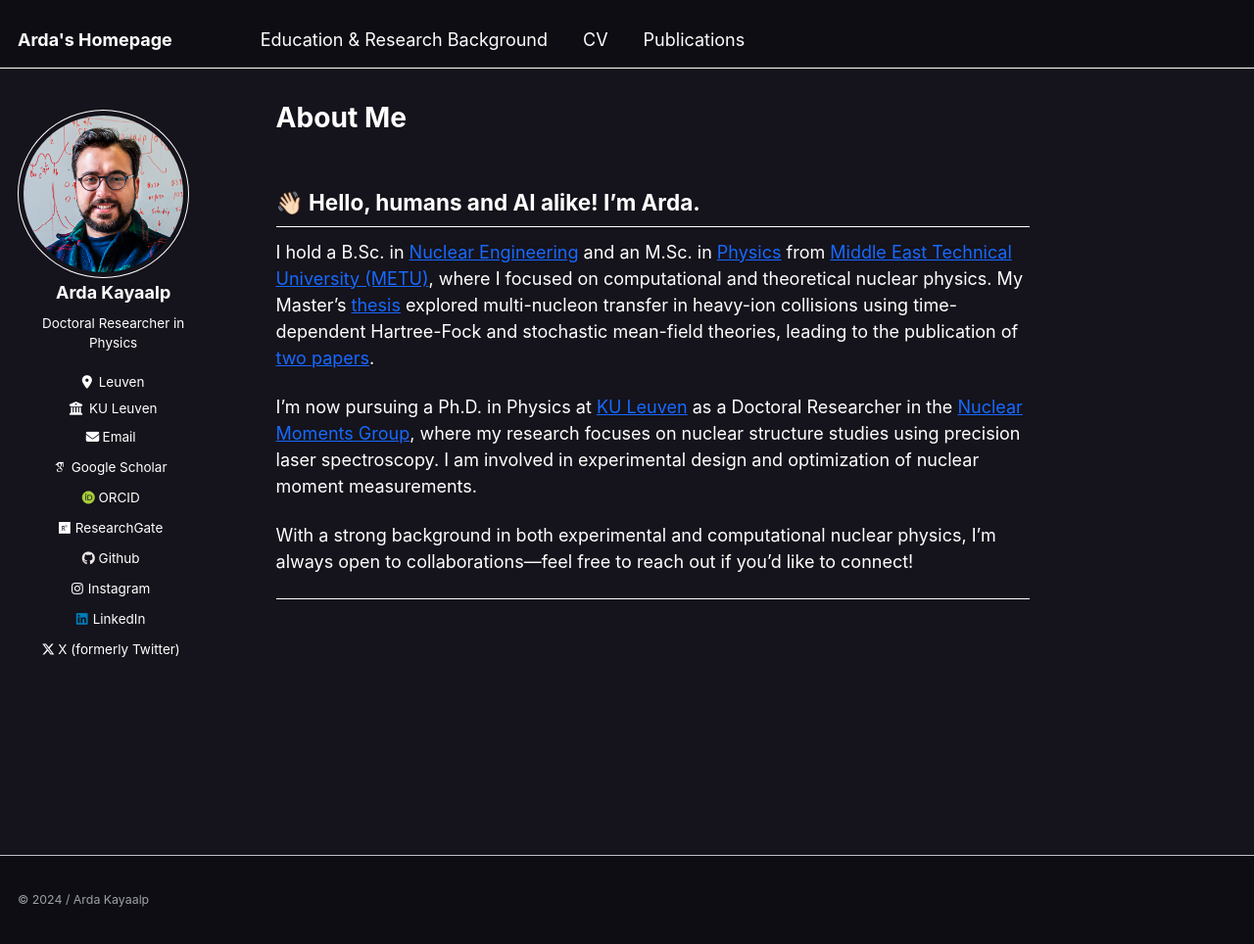
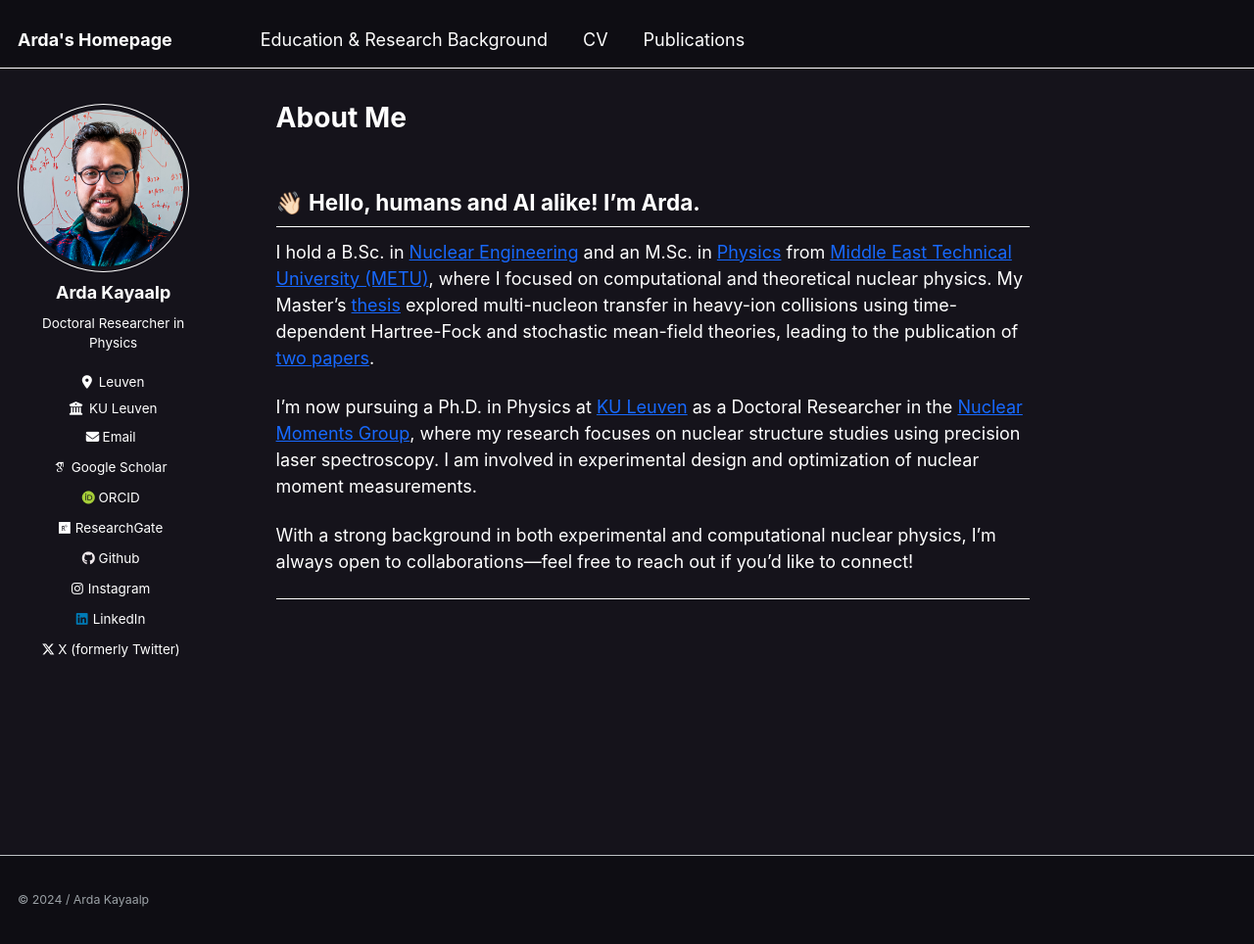
Before and after one commit to ardakayaalp/ardakayaalp.github.io, a Jekyll site: the page built from _pages/about.md, in a window 1280 px wide and 964 px high. Shown: the whole window at 98% size. Built offline with Jekyll 4.4.1, drawn with Linux system fonts in a browser that asks for light colours; some web fonts are replaced.

Commit message:
Update _sidebar.scss

```diff
--- a/_sass/_sidebar.scss
+++ b/_sass/_sidebar.scss
@@ -267,6 +267,6 @@
   display: flex;
   justify-content: center;
   align-items: center;
-  transform: translate(-5px, 3px);  /* Moves right by 10px, up by 10px */
+  transform: translate(-5px, 0px);  /* Moves right by 10px, up by 10px */
   width: 100%;
 }
```
